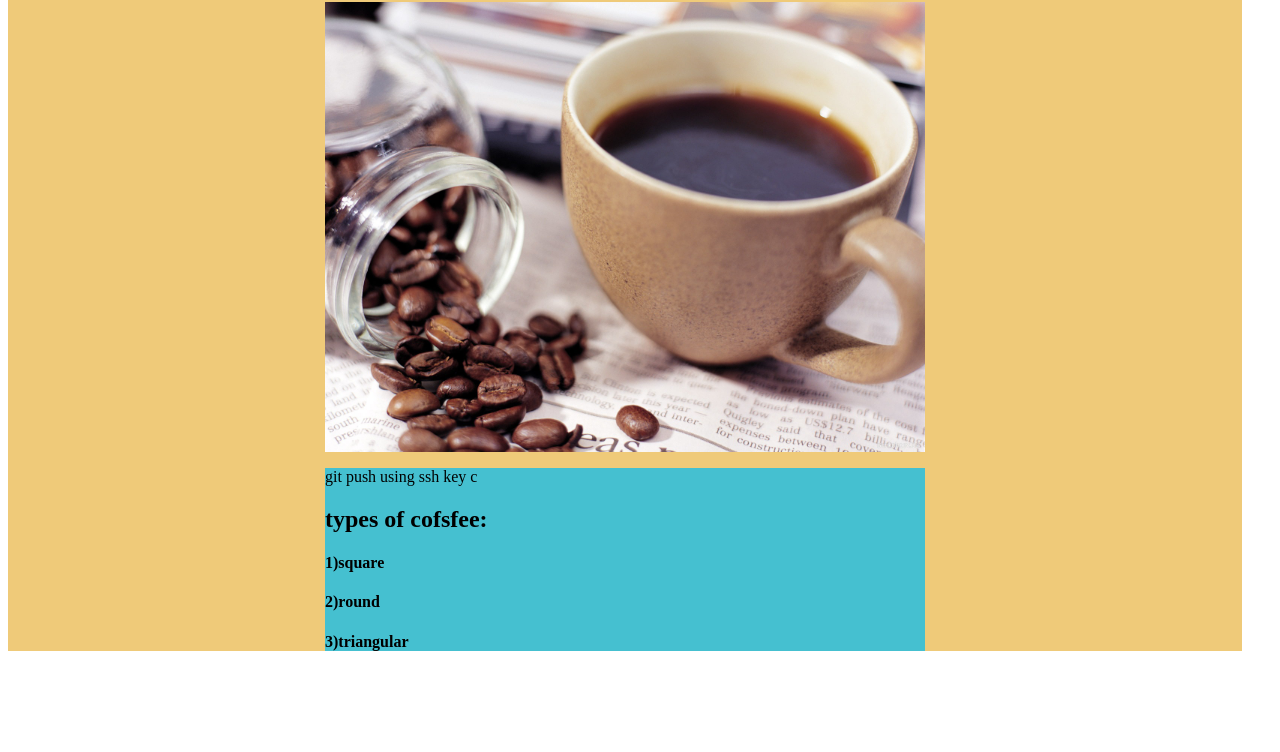
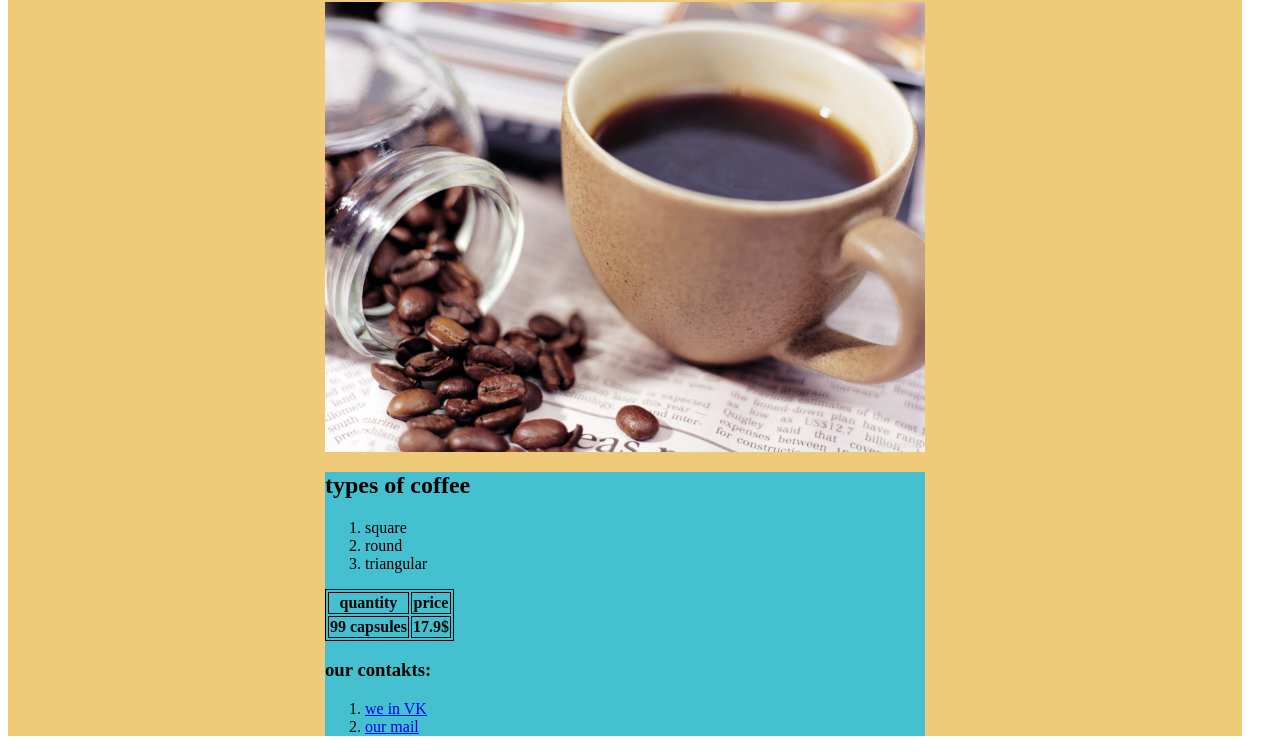
Before and after one commit to artembrodetskiy/coffee_shop, a plain HTML site: page index.html in a window 1280 px wide. Shown: the part 78-830 px from the top of the page. Before the commit the page ends 800 px from the top, so only its background shows below. Drawn offline with Linux system fonts and the light colour scheme.

Commit message:
day number 2

```diff
--- a/index.html
+++ b/index.html
@@ -1,6 +1,11 @@
 <!DOCTYPE html>
 <html>
 <head>
+<style>
+table, th, td {
+    border: 1px solid black;
+}
+</style>
 <meta charset="UTF-8">
 <title>Title of the document</title>
 </head>
@@ -15,11 +20,25 @@
     </div>
 
     <div align="left" style="width: 600px; background-color: rgb(69, 192, 208); margin-left: auto; margin-right: auto">
-    <p>git push using ssh key c</p>
-    <h2>types of cofsfee:</h2>
-    <h4>1)square</h4>
-    <h4>2)round</h4>
-    <h4>3)triangular</h4>
+    <h2>types of coffee</h2>
+      <ol>
+        <li>square</li>
+        <li>round</li>
+        <li>triangular</li>
+      </ol>
+      <table>
+        <tr>
+          <th>quantity</th>
+          <th>price</th>
+        </tr>
+        <th>99 capsules</th>
+        <th>17.9$</th>
+      </table>
+    <h3>our contakts: </h3>
+    <ol>
+      <li><a href="https://vk.com">we in VK</a></li>
+      <li><a href="https://www.gmail.com/intl/en/mail/help/about.html">our mail</a></li>
+    </ol>
   </div>
   </div>
 
```
